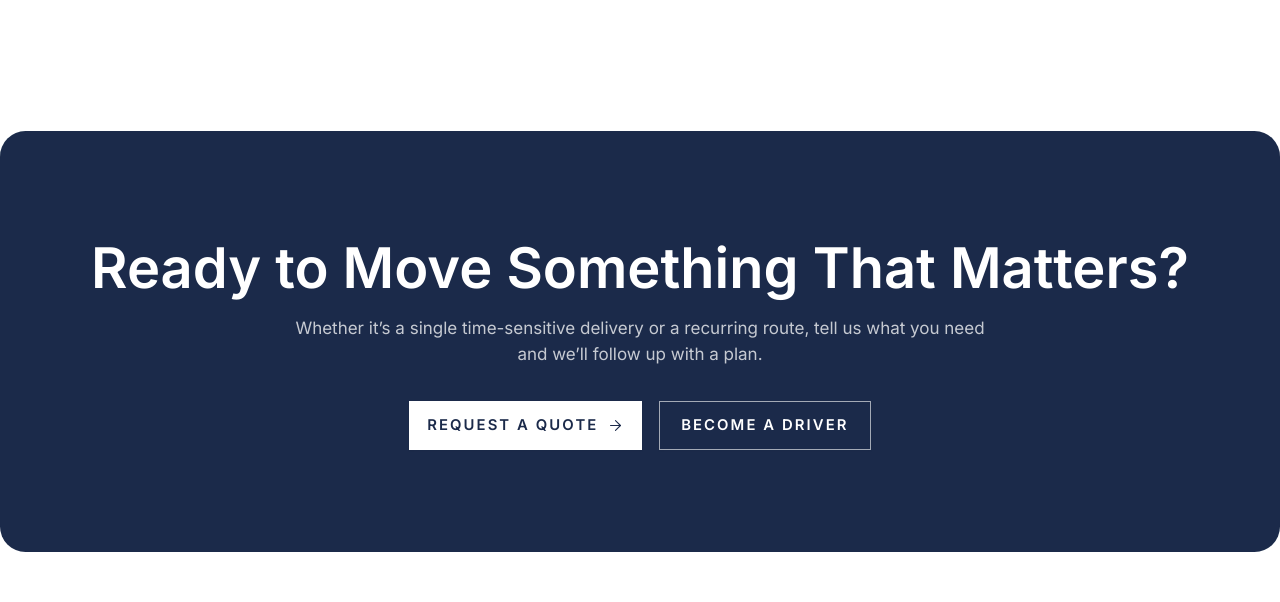
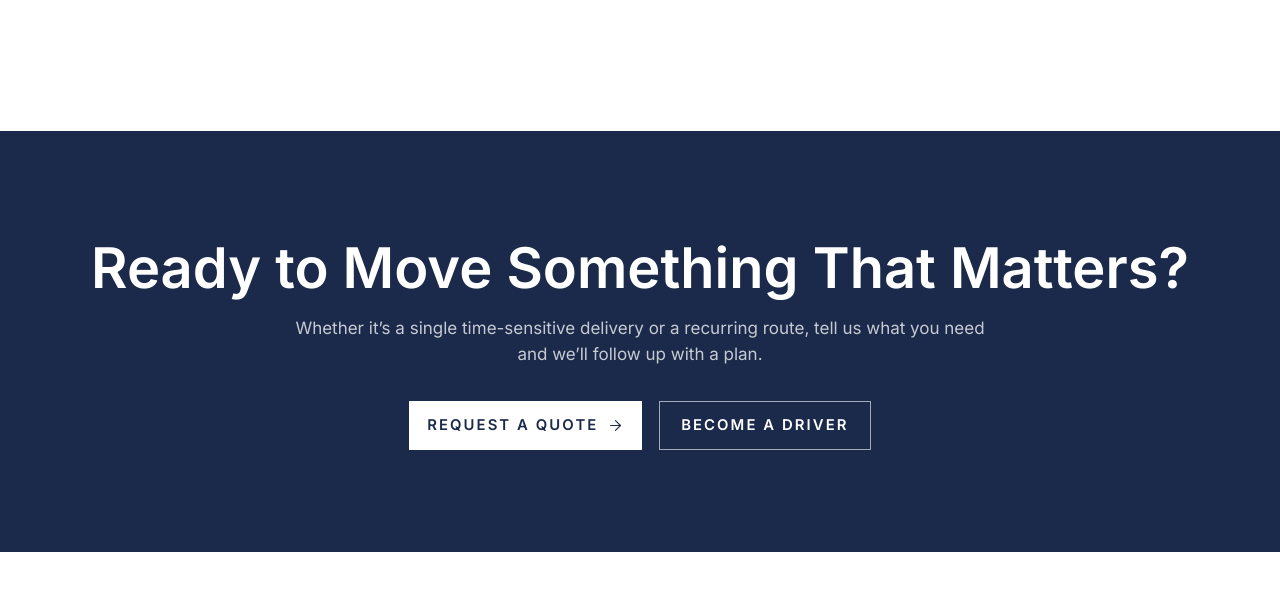
Before and after one commit to Paulkelvin/IronBridge, a Next.js app: page /about in a window 1280 px wide. Shown: the part 1740-2342 px from the top of the page. Built offline with nearby package versions, Linux system fonts and the light colour scheme; no server answers; a web font is replaced by a local one.

Commit message:
Remove rounded corners from the CTA banner
Co-Authored-By: Claude Sonnet 5 <noreply@anthropic.com>
Claude-Session: https://claude.ai/code/session_01BYWxM8vrx9cyowNG7vrWEE

```diff
--- a/src/sections/cta.tsx
+++ b/src/sections/cta.tsx
@@ -21,7 +21,7 @@ const settings = {
 
 export default function CTA() {
   return (
-    <SlideEffect isSpring={false} className="relative overflow-hidden rounded-3xl bg-navy">
+    <SlideEffect isSpring={false} className="relative overflow-hidden bg-navy">
       {/* Decorative background */}
       <div
         className="absolute inset-0 -z-10 pointer-events-none"
```
